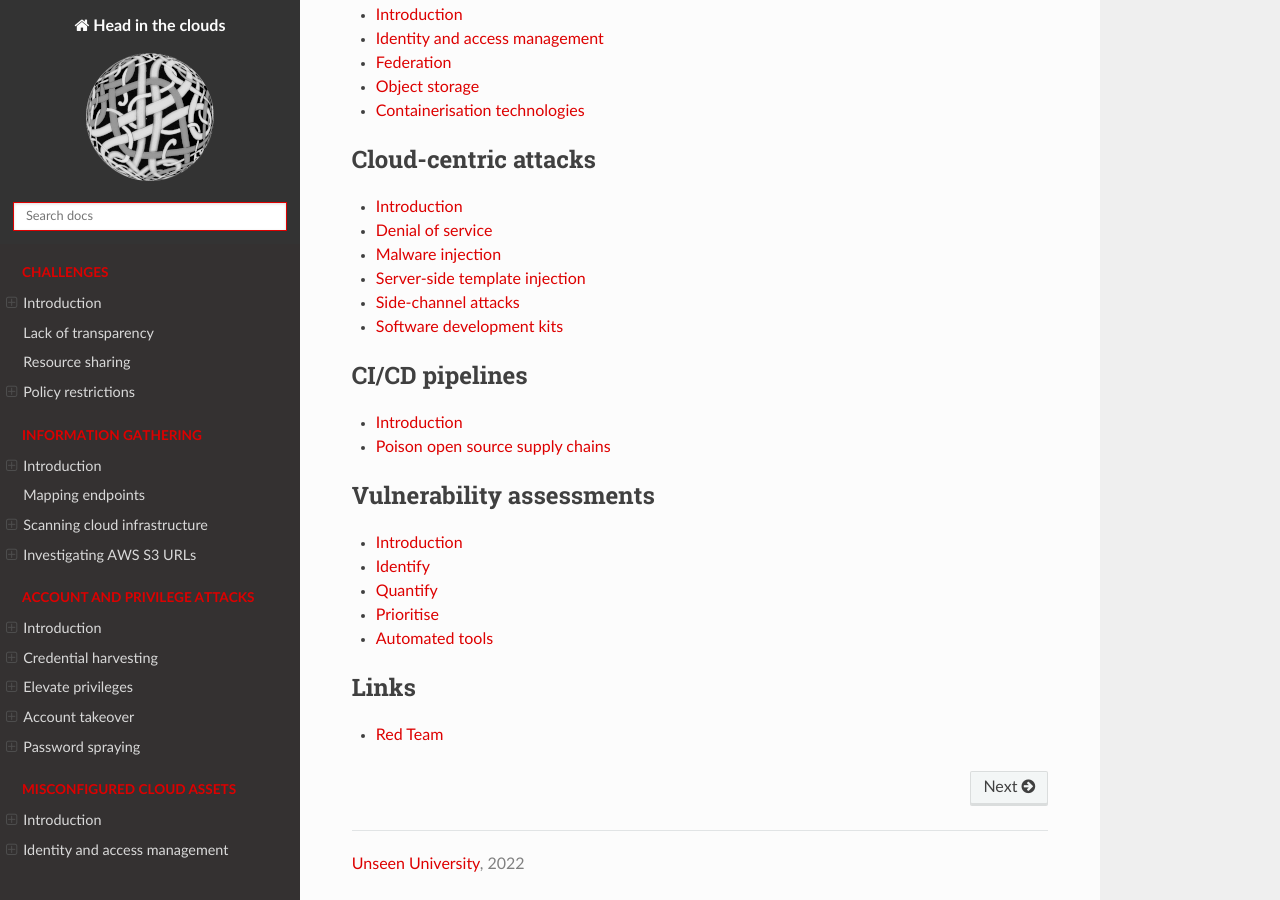
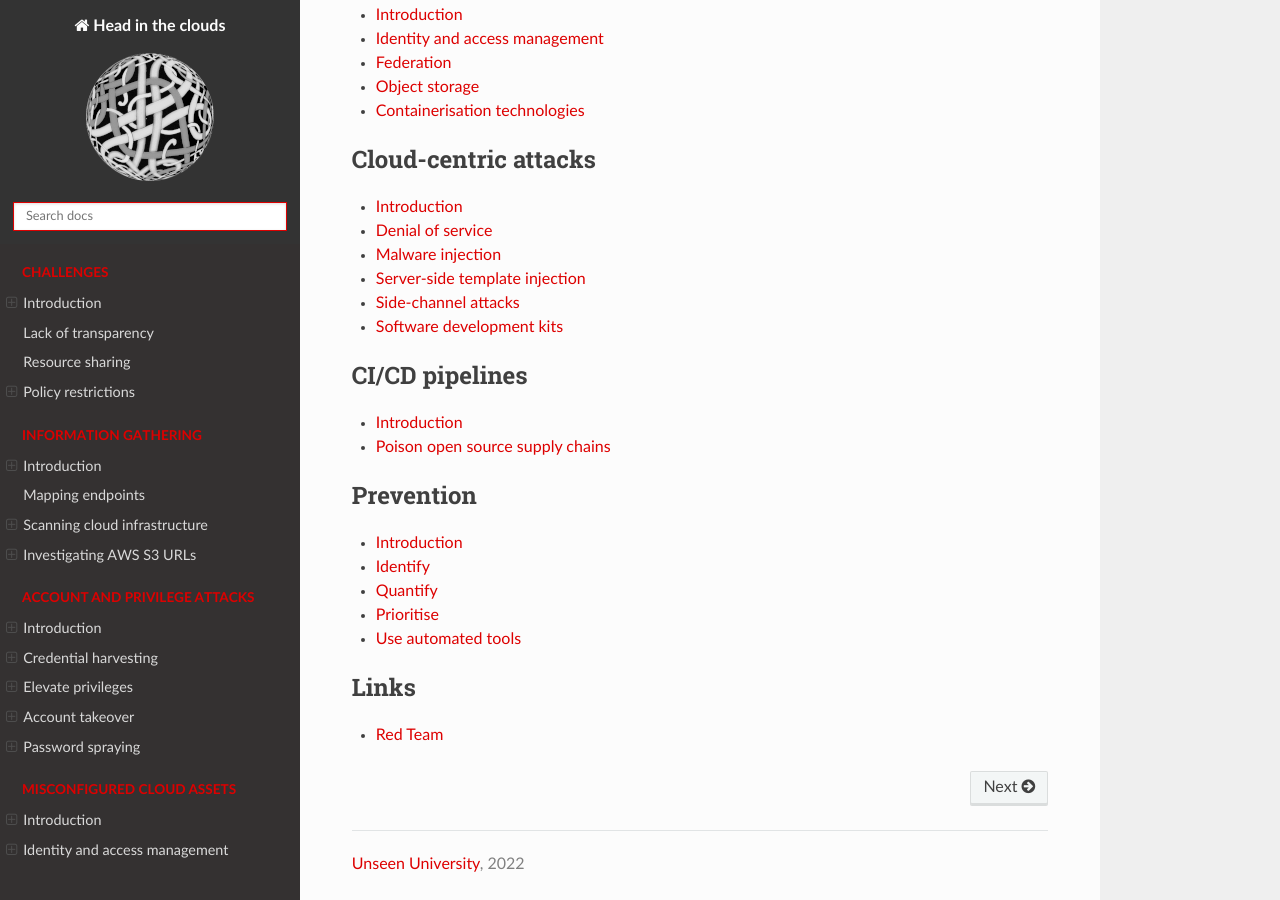
Before and after one commit to tymyrddin/red-cloud, a Sphinx documentation site: the page built from source/index.rst, in a window 1280 px wide and 900 px high, scrolled down 901 px. Built offline with Sphinx 7.4.7 and the Read the Docs theme 2.0.0, drawn with Linux system fonts in a browser that asks for light colours.

Commit message:
Version 0.1

```diff
--- a/source/docs/vulns/README.md
+++ b/source/docs/prevent/README.md
@@ -17,4 +17,4 @@ proactive basis. This way, vulnerabilities can be remediated before the asset ca
 * [Identify](identify.md)
 * [Quantify](quantify.md)
 * [Prioritise](prioritise.md)
-* [Automated tools](tools.md)
+* [Use automated tools](tools.md)
--- a/source/docs/vulns/tools.md
+++ b/source/docs/prevent/tools.md
@@ -1,4 +1,4 @@
-# Automated tools
+# Use automated tools
 
 Cloud penetration testing tools have evolved considerably, and selecting the right tool depends on the cloud provider.
 These can also assist vulnerability scanning.
--- a/source/index.rst
+++ b/source/index.rst
@@ -73,13 +73,13 @@ someone else's server, and the data is often in the clear, in motion and in use.
 .. toctree::
    :maxdepth: 1
    :includehidden:
-   :caption: Vulnerability assessments
+   :caption: Prevention
 
-   docs/vulns/README.md
-   docs/vulns/identify.md
-   docs/vulns/quantify.md
-   docs/vulns/prioritise.md
-   docs/vulns/tools.md
+   docs/prevent/README.md
+   docs/prevent/identify.md
+   docs/prevent/quantify.md
+   docs/prevent/prioritise.md
+   docs/prevent/tools.md
 
 .. toctree::
    :caption: Links
```
Also changed, not shown: source/docs/prevent/identify.md (renamed from source/docs/vulns/identify.md), source/docs/prevent/prioritise.md (renamed from source/docs/vulns/prioritise.md), source/docs/prevent/quantify.md (renamed from source/docs/vulns/quantify.md).
